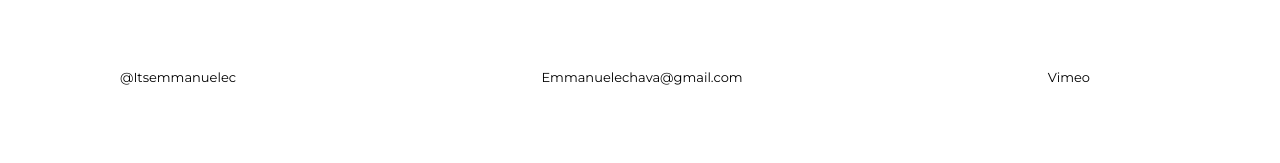
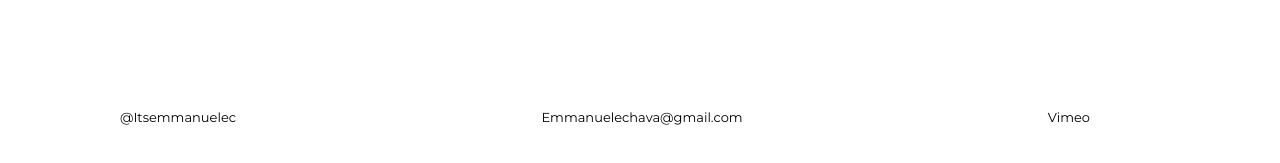
Before and after one commit to Cyberdude00/itsemmanuelec, an Angular app: page / in a window 1280 px wide. Shown: the part 1665-1828 px from the top of the page. Before the commit the page ends 1752 px from the top, so only its background shows below. Built offline with nearby package versions, Linux system fonts and the light colour scheme.

Commit message:
fix footer padding

```diff
--- a/src/app/components/footer/footer.scss
+++ b/src/app/components/footer/footer.scss
@@ -17,6 +17,7 @@
   font-family: var(--font-title);
   font-size: 13px;
   flex-wrap: nowrap;
+  padding: 40px
 }
 
 .footer-grid a {
```
